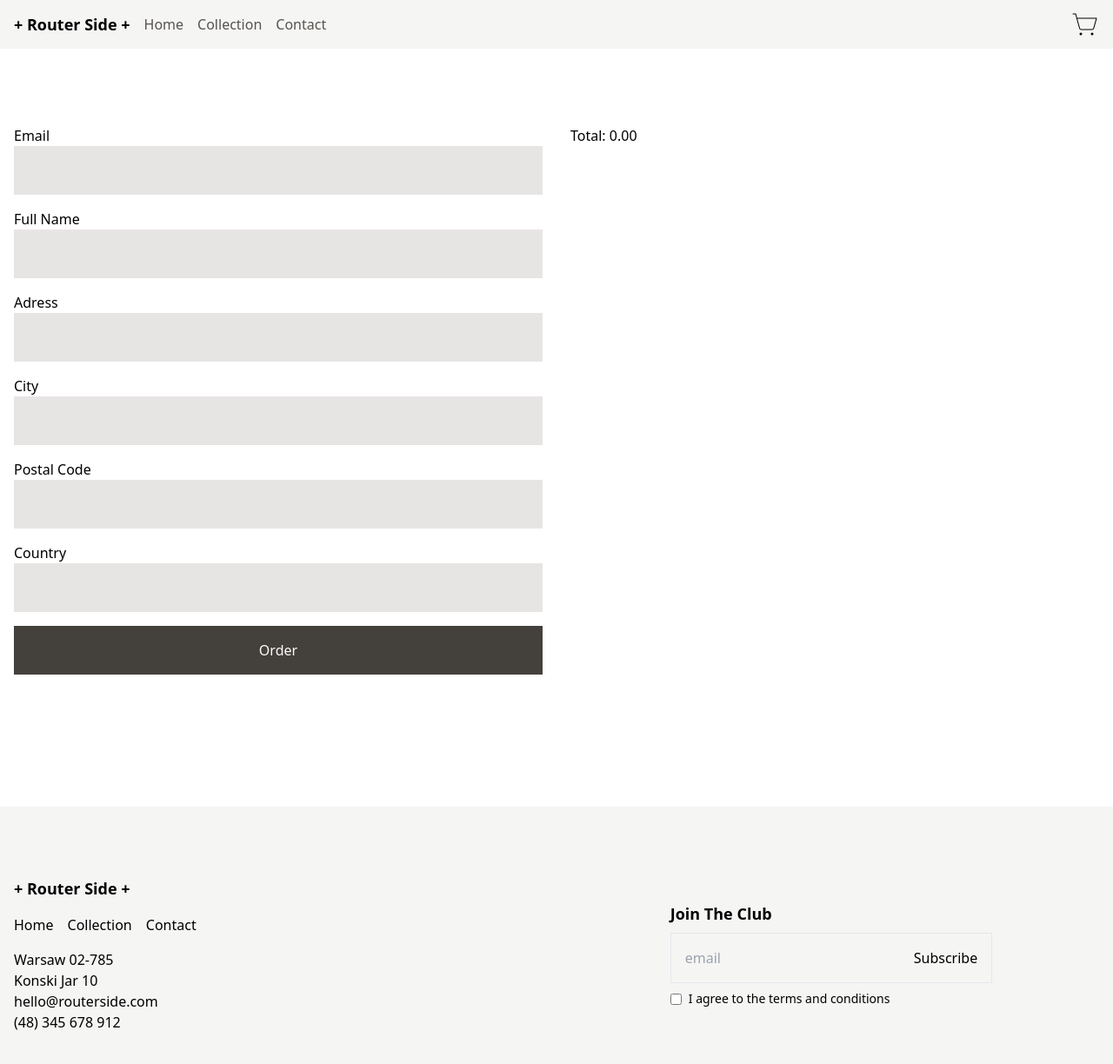
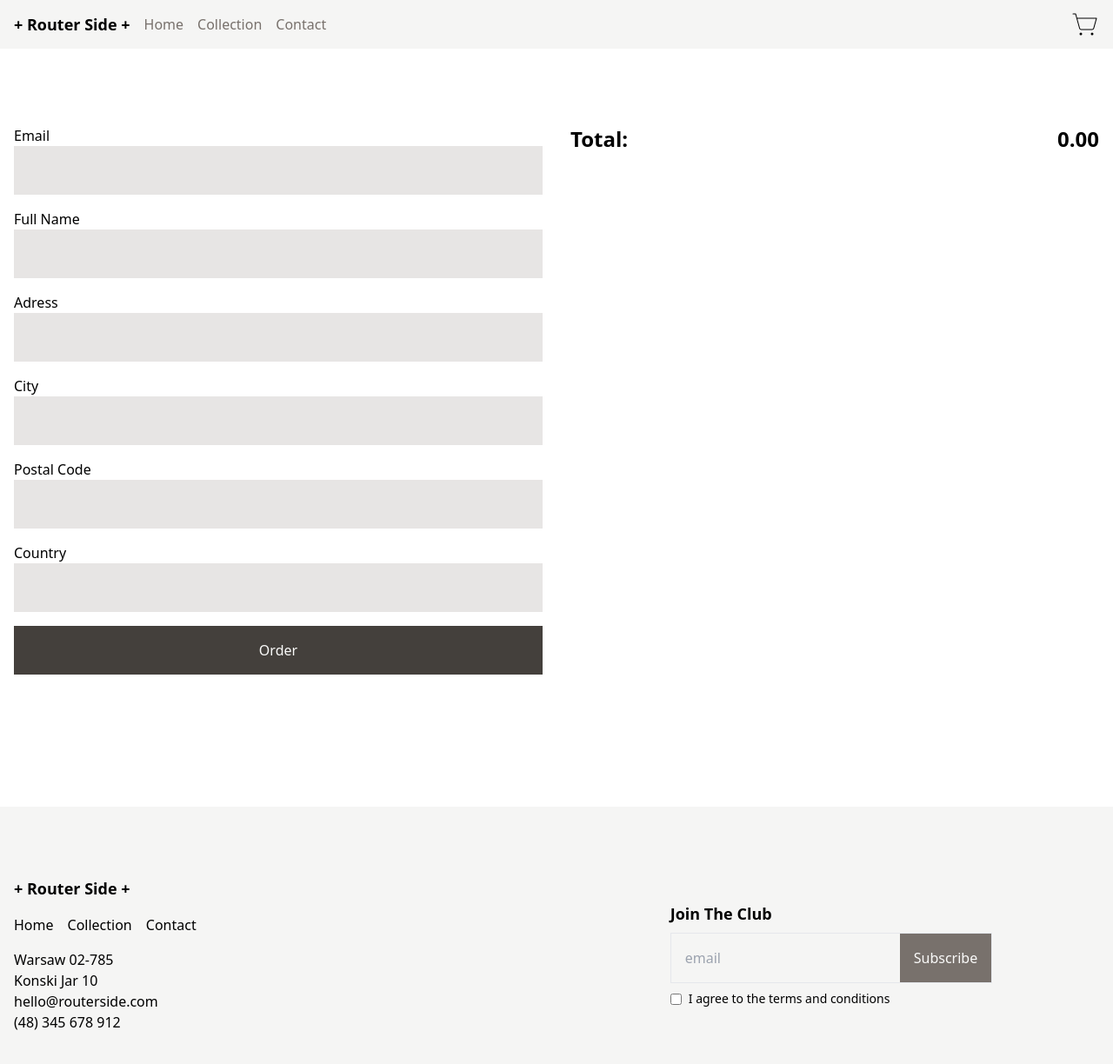
Before and after one commit to mRud3r/e-commerce, a React (Vite) app: page /checkout in a window 1280 px wide. Shown: the top 1224 px of the page at 87% size. Built offline with nearby package versions, Linux system fonts and the light colour scheme.

Commit message:
Small Fixes

```diff
--- a/src/components/CartContent.jsx
+++ b/src/components/CartContent.jsx
@@ -5,12 +5,9 @@ import CartItem from "./CartItem";
 import { Link } from "react-router-dom";
 
 export default function CartContent({ cartVisible, setCartVisible }) {
-	const { cartItems } = useContext(CartContext);
+	const { cartItems, totalItems } = useContext(CartContext);
 
-	const totalItems = cartItems.reduce(
-		(total, item) => total + item.quantity,
-		0
-	);
+
 
 	return (
 		<>
--- a/src/components/ContactForm.jsx
+++ b/src/components/ContactForm.jsx
@@ -6,6 +6,7 @@ export default function ContactForm() {
         email: '',
         message: ''
     });
+    const [isSent, setIsSennt] = useState(false);
 
     const handleChange = (e) => {
         const {name, value} = e.target;
@@ -23,6 +24,7 @@ export default function ContactForm() {
             email: '',
             message: ''
         })
+        setIsSennt(true);
     }
 
     return (
@@ -44,7 +46,7 @@ export default function ContactForm() {
             <textarea name="message" value={formData.message} onChange={handleChange} placeholder="your message..." className="bg-stone-200 w-full p-4"></textarea>
             </div>
 
-            <button type="submit" className="bg-stone-700 hover:bg-stone-800 text-stone-50 py-4" >Send Message</button>
+            <button type="submit" disabled={isSent} className="bg-stone-700 disabled:bg-stone-400 hover:bg-stone-800 text-stone-50 py-4" >{isSent ? "Thank You" : "Send"}</button>
         </form>
     );
 }
--- a/src/components/Navigation.jsx
+++ b/src/components/Navigation.jsx
@@ -1,42 +1,62 @@
 import CartContent from "./CartContent";
-import { Link } from "react-router-dom";
+import { Link, NavLink } from "react-router-dom";
 import { useState } from "react";
 import { PiShoppingCartSimpleThin } from "react-icons/pi";
 import { CiMenuFries } from "react-icons/ci";
 import { TfiClose } from "react-icons/tfi";
+import { useContext } from "react";
+import { CartContext } from "../context/CartContext";
 
 export default function Navigation() {
+
+	const { totalItems } = useContext(CartContext);
 
     const [menuVisible, setMenuVisible] = useState(false);
 	const [cartVisible, setCartVisible] = useState(false);
 
 	return (
-		<nav className="bg-stone-100 w-full h-14 fixed z-40 px-4 top-0 flex flex-row items-center justify-between">
+		<nav className="bg-stone-100 w-full h-14 fixed z-40 px-4 top-0 flex flex-row items-center justify-center">
+			<div className="container flex flex-row items-center justify-between">
 			<div className="flex flex-row items-center">
 			<a href="/" className="text-lg font-bold">+ Router Side +</a>
 			<ul className="hidden sm:flex gap-4 px-4 justify-center text-stone-600">
 				<li>
-					<Link to="/" className="hover:text-stone-900" >Home</Link>
+					<NavLink to="/"
+					className={({ isActive }) =>
+						isActive
+							? "text-stone-950 font-semibold"
+							: "text-stone-500 hover:text-stone-950" }
+							>Home</NavLink>
 				</li>
 				<li>
-					<Link to="/collection" className="hover:text-stone-900">Collection</Link>
+					<NavLink to="/collection" className={({ isActive }) =>
+						isActive
+							? "text-stone-950 font-semibold"
+							: "text-stone-500 hover:text-stone-950" }>Collection</NavLink>
 				</li>
 				<li>
-					<Link to="/contact" className="hover:text-stone-900">Contact</Link>
+					<NavLink to="/contact" className={({ isActive }) =>
+						isActive
+							? "text-stone-950 font-semibold"
+							: "text-stone-500 hover:text-stone-950" }>Contact</NavLink>
 				</li>
 			</ul>
 			</div>
 			<div className="flex flex-row items-center gap-4">
-                <PiShoppingCartSimpleThin onClick={() => setCartVisible(true)} className="size-8 cursor-pointer" />
+				<div className="flex items-center">
+					<PiShoppingCartSimpleThin onClick={() => setCartVisible(true)} className="size-8 cursor-pointer" />
+					{totalItems !== 0 && <span className="font-thin text-lg">{`(${totalItems})`}</span>}
+					</div>
                 <CiMenuFries onClick={() => setMenuVisible(true)} className="w-7 h-7 cursor-pointer sm:hidden" />
 			</div>
 
-            {/* Mobile Sidebar Menu */}
+
             <div className={`fixed top-0 left-0 bottom-0 overflow-hidden transition-all bg-stone-50 ${menuVisible ? 'w-full' : 'w-0'}`}>
             <TfiClose onClick={() => setMenuVisible(false)} className="absolute top-4 right-4" />
             </div>
 
 			<CartContent cartVisible={cartVisible} setCartVisible={setCartVisible} />
+			</div>
 
 		</nav>
 	);
--- a/src/components/NewsletterForm.jsx
+++ b/src/components/NewsletterForm.jsx
@@ -3,12 +3,14 @@ import { useState } from "react";
 export default function NewsletterForm() {
 	const [email, setEmail] = useState("");
     const [isChecked, setIsChecked] = useState(false);
+	const [isSent, setIsSent] = useState(false);
 
 	const handleSubmit = (e) => {
 		e.preventDefault();
 		console.log(email);
 		setEmail("");
         setIsChecked(false);
+		setIsSent(true);
 	};
 
 	return (
@@ -26,8 +28,9 @@ export default function NewsletterForm() {
 							required
 							className=" bg-inherit p-4 w-full"
 						/>
-						<button type="submit" className="p-4 w-max">
-							Subscribe
+						<button type="submit" className="p-4 w-max bg-stone-500 text-stone-50 disabled:bg-stone-200 disabled:text-stone-950"
+						disabled={isSent}>
+						{isSent ? "Subscribed" : "Subscribe"}
 						</button>
 					</div>
                     <label className="flex items-center">
--- a/src/components/Product.jsx
+++ b/src/components/Product.jsx
@@ -12,7 +12,7 @@ export default function Product({ product }) {
           />
           <div className="absolute bottom-0 left-0 w-full flex justify-between p-4 bg-gradient-to-t from-black/60 to-transparent text-white">
             <p className="w-1/2 text-left mt-auto">{product.name}</p>
-            <p className="w-1/2 text-right mt-auto">{product.price}</p>
+            <p className="w-1/2 text-right mt-auto text-xl">{product.price}</p>
           </div>
         </div>
       </Link>
--- a/src/context/CartContext.jsx
+++ b/src/context/CartContext.jsx
@@ -18,13 +18,26 @@ export const CartProvider = ({children}) => {
         })
     };
 
+    const updateQuantity = (id, quantity) => {
+        setCartItems((prevItems) =>
+          prevItems.map((item) =>
+            item.id === id ? { ...item, quantity: Math.max(quantity, 1) } : item
+          )
+        );
+      };
+
     const removeItem = (productId) => {
         setCartItems(cartItems.filter(item => item.id !== productId));
     };
 
+    const totalItems = cartItems.reduce(
+		(total, item) => total + item.quantity,
+		0
+	);
+
 
     return (
-        <CartContext.Provider value={{cartItems, addToCart, removeItem}} >
+        <CartContext.Provider value={{cartItems, addToCart, removeItem, updateQuantity, totalItems}} >
             {children}
         </CartContext.Provider>
     )
--- a/src/context/ProductFilterContext.jsx
+++ b/src/context/ProductFilterContext.jsx
@@ -21,6 +21,10 @@ export const ProductFilterProvider = ({children}) => {
         return product.gender === 'women';
     });
 
+    const sugestedItems = productsData.products.filter((product) => {
+        return product
+    })
+
 
     return (
         <ProductFilterContext.Provider value={{filteredProducts, gender, setGender, setProductType, productsForMen, productsForWomen}}>
--- a/src/pages/CheckoutPage.jsx
+++ b/src/pages/CheckoutPage.jsx
@@ -11,24 +11,26 @@ export default function CheckoutPage() {
 		country: "",
 		email: "",
 	});
+	const [isSent, setIsSent ] = useState(false);
 
 	const handleChange = (e) => {
-        const {name, value} = e.target;
+		const { name, value } = e.target;
 		setFormData({
 			...formData,
-            [name]: value
-        })
-    }
+			[name]: value,
+		});
+	};
 
 	const handleSubmit = (e) => {
 		e.preventDefault();
 		console.log(formData);
 		setFormData({
-            name: '',
-            email: '',
-            message: ''
-        })
-    }
+			name: "",
+			email: "",
+			message: "",
+		});
+		setIsSent(true);
+	};
 
 	const calculateTotalPrice = () => {
 		return cartItems
@@ -38,41 +40,81 @@ export default function CheckoutPage() {
 
 	const { cartItems } = useContext(CartContext);
 	return (
-		<main className="min-h-screen flex flex-row w-full mt-32">
+		<main className="min-h-screen flex justify-center items-start mt-32">
+			<div className="container flex flex-col-reverse md:flex-row">
 			<div className="w-full p-4">
 				<form onSubmit={handleSubmit} className="space-y-4">
 					<div>
 						<label htmlFor="">Email</label>
-						<input type="email" name="email" onChange={handleChange} className="bg-stone-200 w-full p-4" />
+						<input
+							type="email"
+							name="email"
+							onChange={handleChange}
+							className="bg-stone-200 w-full p-4"
+						/>
 					</div>
 					<div>
 						<label htmlFor="">Full Name</label>
-						<input type="text" name="fullName" onChange={handleChange} className="bg-stone-200 w-full p-4" />
+						<input
+							type="text"
+							name="fullName"
+							onChange={handleChange}
+							className="bg-stone-200 w-full p-4"
+						/>
 					</div>
 					<div>
 						<label htmlFor="">Adress</label>
-						<input type="text" name="address" onChange={handleChange} className="bg-stone-200 w-full p-4" />
+						<input
+							type="text"
+							name="address"
+							onChange={handleChange}
+							className="bg-stone-200 w-full p-4"
+						/>
 					</div>
 					<div>
 						<label htmlFor="">City</label>
-						<input type="text" name="city" onChange={handleChange} className="bg-stone-200 w-full p-4" />
+						<input
+							type="text"
+							name="city"
+							onChange={handleChange}
+							className="bg-stone-200 w-full p-4"
+						/>
 					</div>
 					<div>
 						<label htmlFor="">Postal Code</label>
-						<input type="text" name="postalCode" onChange={handleChange} className="bg-stone-200 w-full p-4" />
+						<input
+							type="text"
+							name="postalCode"
+							onChange={handleChange}
+							className="bg-stone-200 w-full p-4"
+						/>
 					</div>
 					<div>
 						<label htmlFor="">Country</label>
-						<input type="text" name="country" onChange={handleChange} className="bg-stone-200 w-full p-4" />
+						<input
+							type="text"
+							name="country"
+							onChange={handleChange}
+							className="bg-stone-200 w-full p-4"
+						/>
 					</div>
-					<button type="submit" className="bg-stone-700 hover:bg-stone-800 text-stone-50 py-4 w-full">Order</button>
+					<button
+						type="submit"
+						className="bg-stone-700 hover:bg-stone-800 text-stone-50 disabled:bg-stone-400 disabled:text-stone-950 py-4 w-full"
+						disabled={isSent}>
+						{isSent ? 'Order Placed' : 'Order'}
+					</button>
 				</form>
 			</div>
-			<div className="w-full p-4">
+			<div className="w-full p-4 flex flex-col gap-4">
 				{cartItems.map((item) => (
 					<CartItem key={item.id} item={item} />
 				))}
-				<h3>Total: {calculateTotalPrice()}</h3>
+				<div className="flex w-full justify-between">
+					<p className="text-2xl font-bold">Total:</p>
+					<p className="text-2xl font-bold">{calculateTotalPrice()}</p>
+				</div>
+			</div>
 			</div>
 		</main>
 	);
--- a/src/pages/ProductDetail.jsx
+++ b/src/pages/ProductDetail.jsx
@@ -15,14 +15,14 @@ const ProductDetail = () => {
   }
 
   return (
-    <main className='min-h-screen flex flex-row items-center justify-center'>
+    <main className='min-h-screen flex flex-col md:flex-row items-center gap-8 md:justify-center py-16 md:py-40 px-2'>
 
-      <div className='w-full h-screen flex items-center justify-center'>
+      <div className='w-full max-w-96 flex items-center justify-center'>
         <img src={product.image} alt="" />
       </div>
 
 
-      <div className='flex items-center justify-center w-full'>
+      <div className='flex items-center justify-center'>
       <div className='flex flex-col gap-8 size-full max-w-[440px]'>
         <div>
         <p className='text-lg font-bold'>{product.name}</p>
```
Also changed, not shown: src/components/CartItem.jsx (+14 -6 lines). Lines whose indentation alone changed are shown as unchanged.
